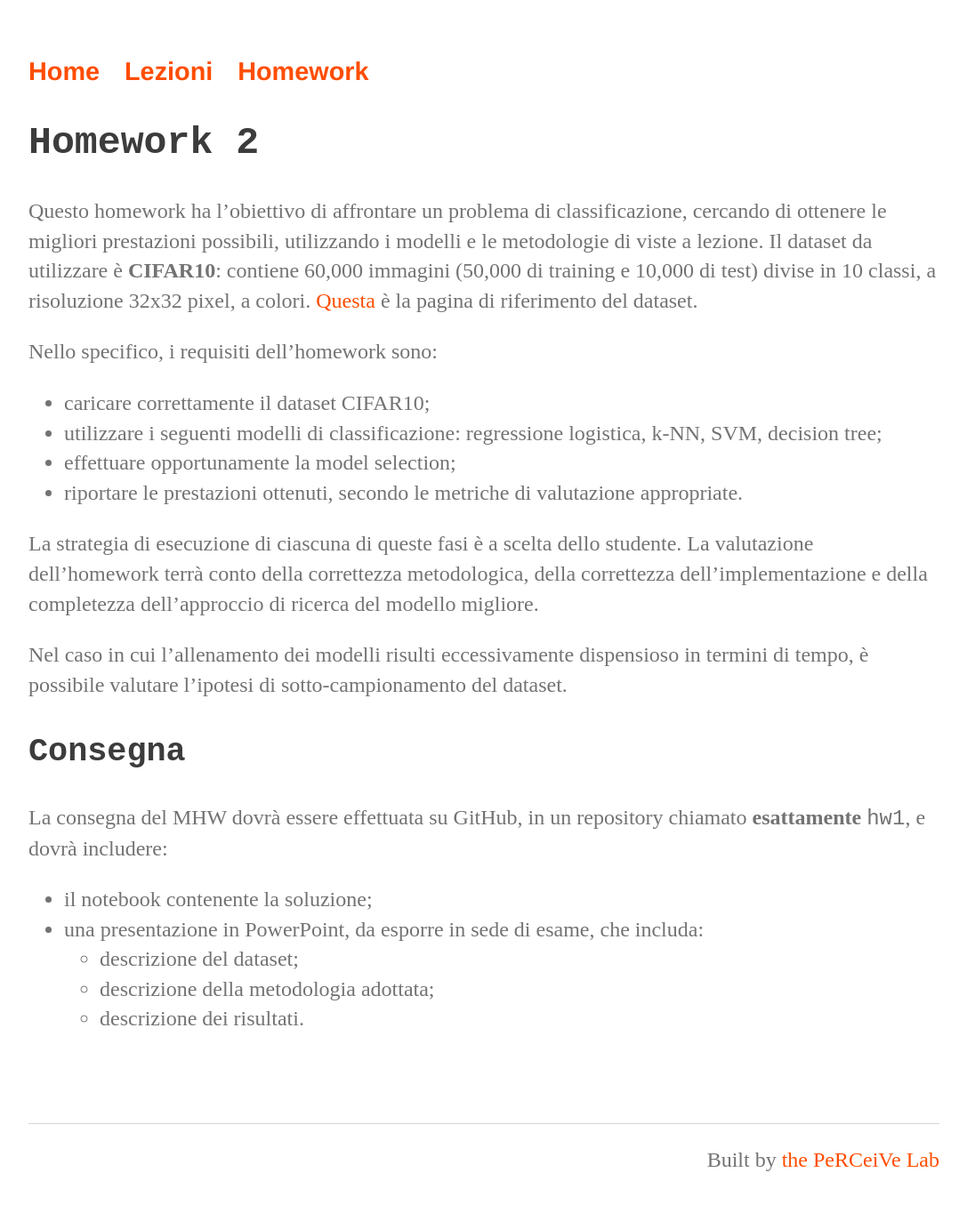
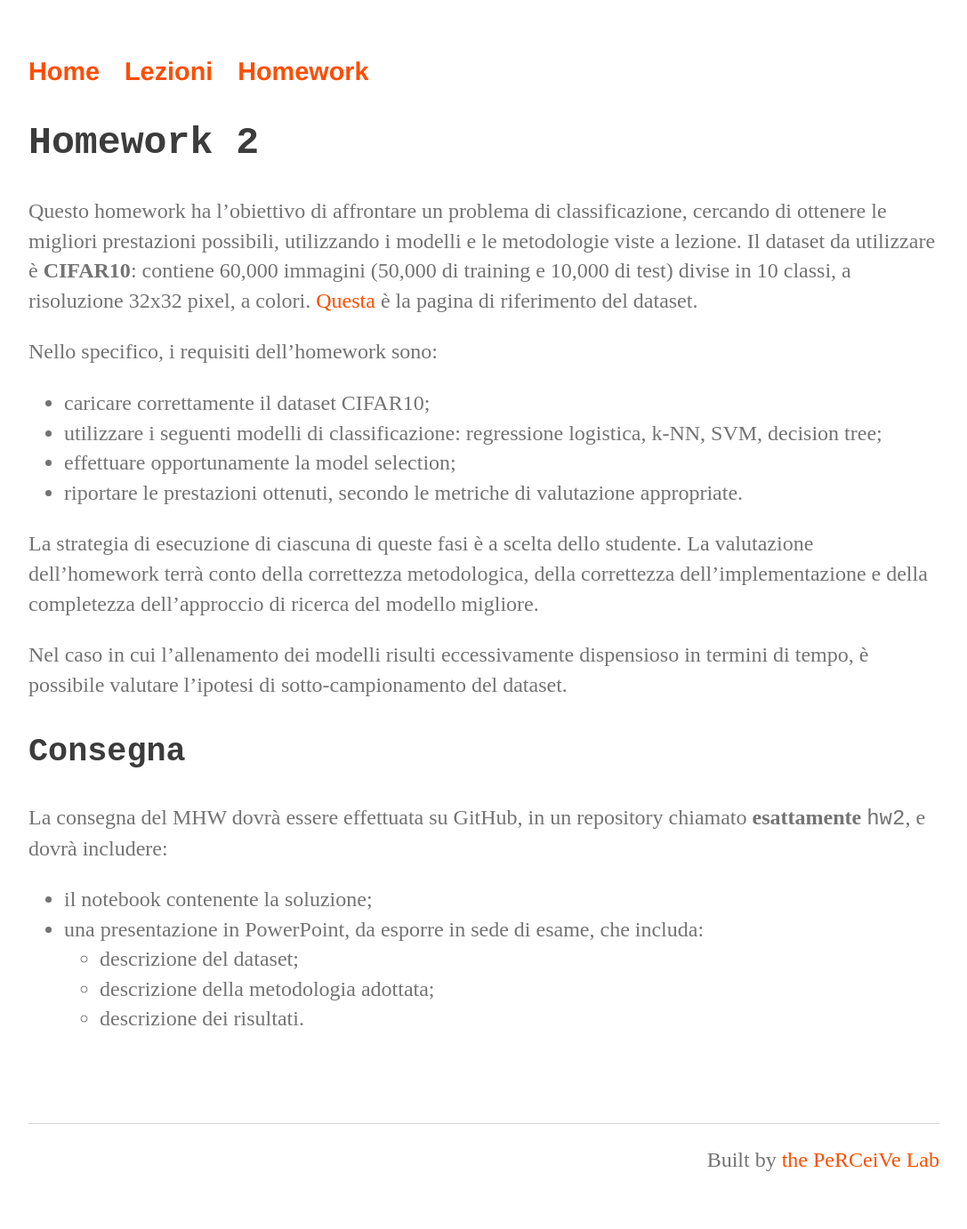
Before and after one commit to perceivelab/ml-mz-2025, a Jekyll site: the page built from hw2.md, in a window 1280 px wide. Shown: the whole page at 89% size, without its empty margins (96-1183 px from the left). Built offline with Jekyll 4.4.1, drawn with Linux system fonts in a browser that asks for light colours; our own code applies the rules of GitHub Pages for plain Markdown files.

Commit message:
Aggiornato hw2

```diff
--- a/hw2.md
+++ b/hw2.md
@@ -4,7 +4,7 @@ layout: page
 
 ## Homework 2
 
-Questo homework ha l'obiettivo di affrontare un problema di classificazione, cercando di ottenere le migliori prestazioni possibili, utilizzando i modelli e le metodologie di viste a lezione.
+Questo homework ha l'obiettivo di affrontare un problema di classificazione, cercando di ottenere le migliori prestazioni possibili, utilizzando i modelli e le metodologie viste a lezione.
 Il dataset da utilizzare è **CIFAR10**: contiene 60,000 immagini (50,000 di training e 10,000 di test) divise in 10 classi, a risoluzione 32x32 pixel, a colori. [Questa](https://www.cs.toronto.edu/~kriz/cifar.html) è la pagina di riferimento del dataset.
 
 Nello specifico, i requisiti dell'homework sono:
@@ -19,7 +19,7 @@ Nel caso in cui l'allenamento dei modelli risulti eccessivamente dispensioso in
 
 ### Consegna
 
-La consegna del MHW dovrà essere effettuata su GitHub, in un repository chiamato **esattamente** `hw1`, e dovrà includere:
+La consegna del MHW dovrà essere effettuata su GitHub, in un repository chiamato **esattamente** `hw2`, e dovrà includere:
 * il notebook contenente la soluzione;
 * una presentazione in PowerPoint, da esporre in sede di esame, che includa:
   * descrizione del dataset;
```
